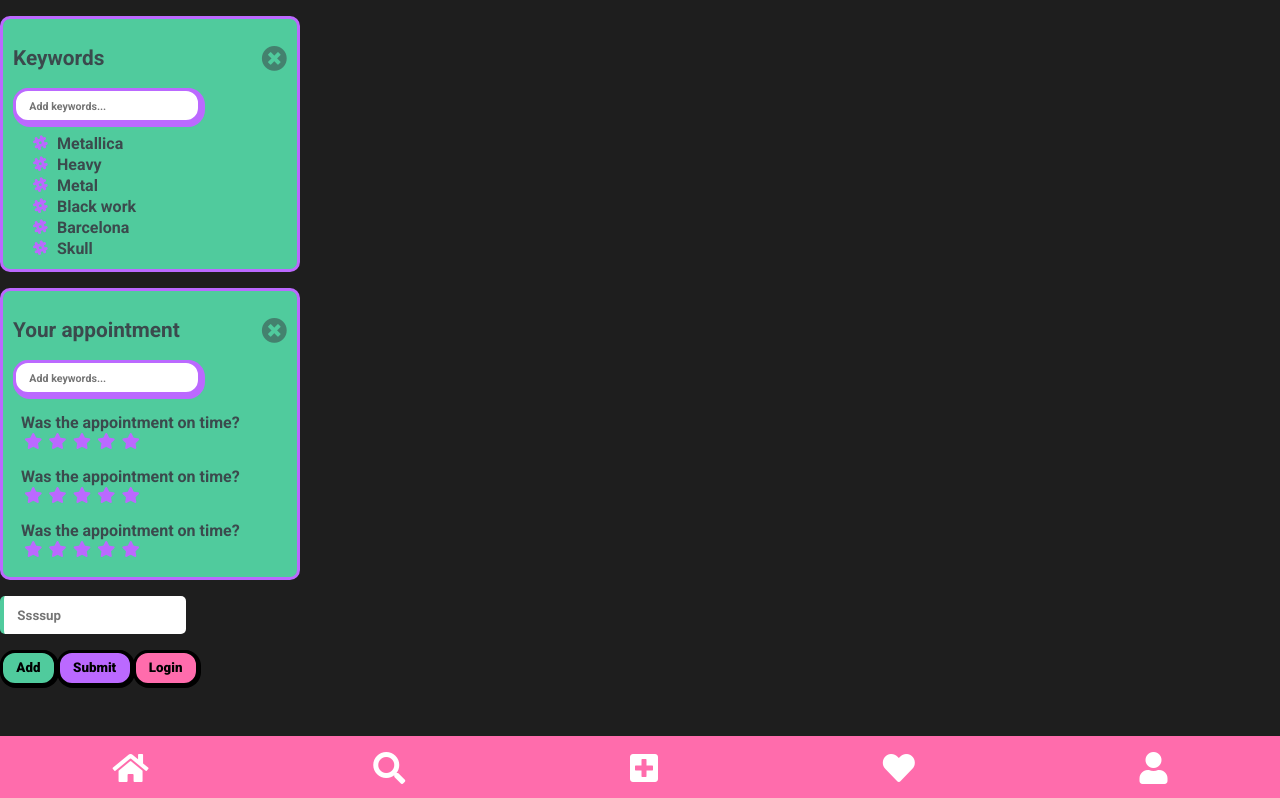
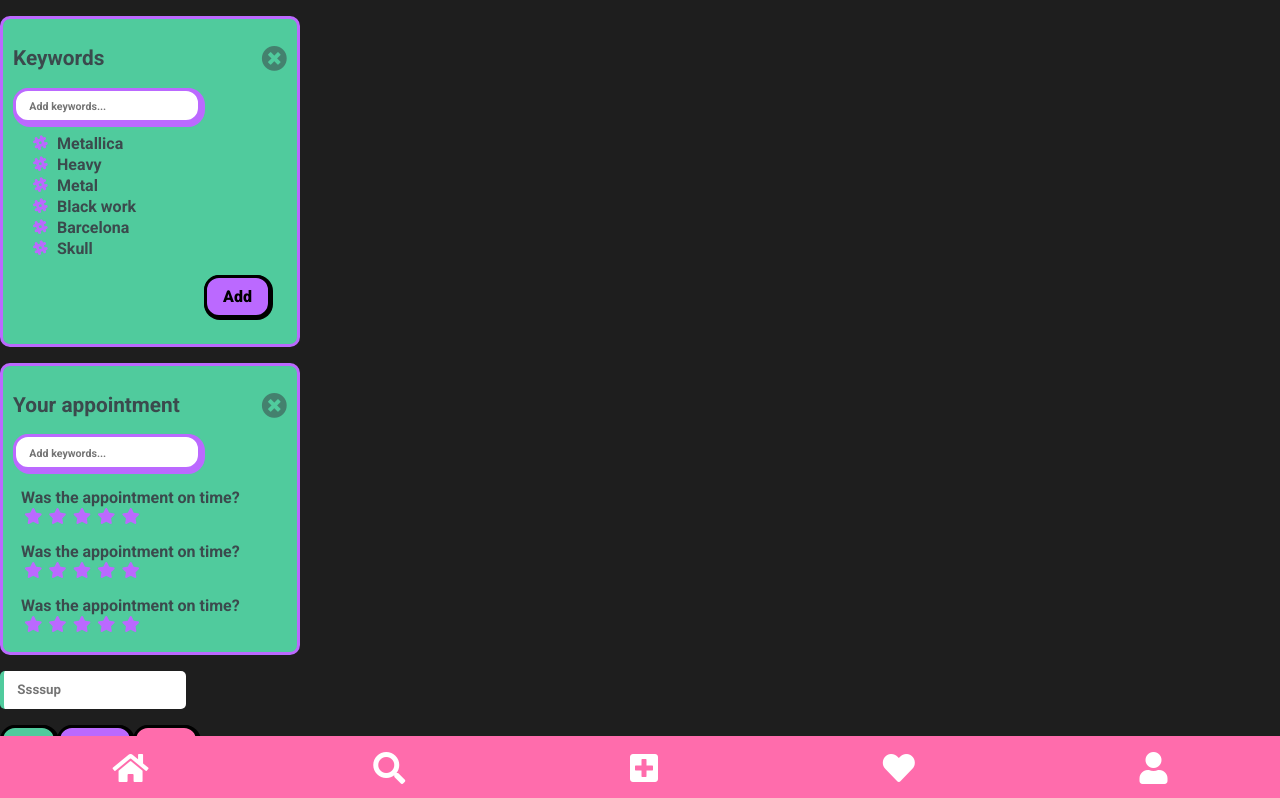
Before and after one commit to judithmg/tats, a React (Create React App) app in the folder client/: page /playground in a window 1280 px wide. Shown: the top 798 px of the page. Built offline with nearby package versions, Linux system fonts and the light colour scheme; grey boxes are pictures that could not be loaded.

Commit message:
added add button

```diff
--- a/client/src/pages/Keywords/index.tsx
+++ b/client/src/pages/Keywords/index.tsx
@@ -4,6 +4,7 @@ import '../../styles/Keywords.scss';
 import Header from '../../components/Headers/Popup';
 
 import { Colors } from '../../ts/types';
+import SimpleButton from '../../components/Buttons/SimpleButton';
 
 interface Props extends Colors {
     classnames?: string;
@@ -32,6 +33,9 @@ const Keywords: FC<Props> = ({ classnames = '' }) => {
             <p>
                 <span>&#xF3ef;</span>Skull
             </p>
+            <div className="keywords-btn">
+                <SimpleButton text="Add" color="lilac" />
+            </div>
         </div>
     );
 };
--- a/client/src/styles/Keywords.scss
+++ b/client/src/styles/Keywords.scss
@@ -8,6 +8,14 @@
     background-color: $green;
     border-radius: 10px;
     font-weight: 700;
+    .keywords-btn {
+        @include flex(column, flex-end, flex-end);
+        width: 100%;
+        button {
+            font-size: 1rem;
+            margin: 1rem;
+        }
+    }
 
     input {
         &::placeholder {
```
